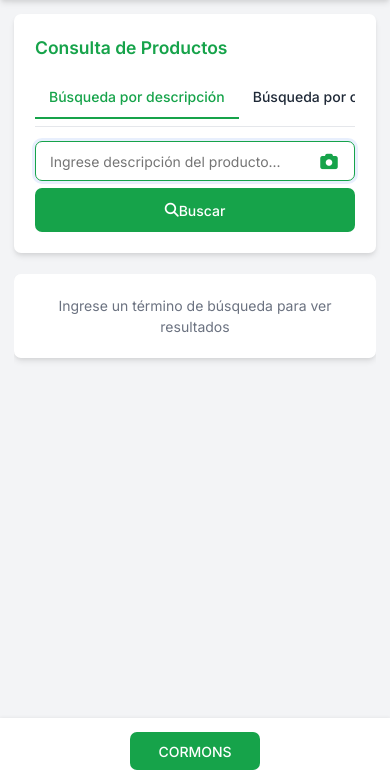
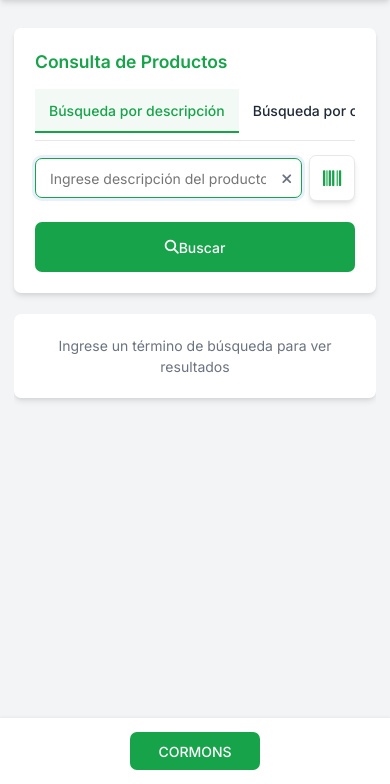
Before and after one commit to gerotorres/Cormons, a Django app: page / in a window 390 px wide. Shown: the part 60-844 px from the top of the page. Run offline with Django 5.2, Linux system fonts and the light colour scheme; a user stored in the database is signed in.

Commit message:
cambios actualizados

```diff
--- a/web/static/web/css/styles.css
+++ b/web/static/web/css/styles.css
@@ -506,3 +506,212 @@
     gap: 0.5rem;
   }
 }
+
+/* Nueva estructura del input con botón X */
+.search-input-wrapper {
+  position: relative;
+  flex: 1;
+  min-width: 200px;
+  width: 100%;
+}
+
+.search-input {
+  width: 100%;
+  padding: 0.75rem 1rem;
+  padding-right: 2.5rem; /* Espacio para el botón X */
+  border: 1px solid var(--border-color);
+  border-radius: var(--radius);
+  transition: var(--transition);
+  font-size: 1rem;
+}
+
+.clear-search-button {
+  position: absolute;
+  right: 10px;
+  top: 50%;
+  transform: translateY(-50%);
+  background: none;
+  border: none;
+  color: var(--text-light);
+  cursor: pointer;
+  font-size: 1rem;
+  z-index: 2;
+}
+
+/* Botón de escáner de código de barras */
+.search-input-group {
+  display: flex;
+  align-items: center;
+  gap: 0.75rem;
+  margin-bottom: 1rem;
+  width: 100%;
+}
+
+.barcode-scanner-container {
+  display: flex;
+  align-items: center;
+}
+
+.barcode-scanner-button {
+  background-color: var(--card-color);
+  color: var(--primary-color);
+  border: 1px solid var(--border-color);
+  border-radius: var(--radius);
+  width: 64px;
+  height: 64px;
+  display: flex;
+  align-items: center;
+  justify-content: center;
+  cursor: pointer;
+  transition: var(--transition);
+  box-shadow: var(--shadow);
+}
+
+.barcode-scanner-button:hover {
+  background-color: var(--bg-color);
+  transform: translateY(-2px);
+}
+
+.barcode-scanner-button i {
+  font-size: 2rem;
+}
+
+/* Ajustes para móviles */
+@media (max-width: 768px) {
+  .search-form {
+    display: flex;
+    flex-direction: column;
+    width: 100%;
+  }
+
+  .search-input-group {
+    flex-direction: row;
+    align-items: center;
+    gap: 0.5rem;
+    width: 100%;
+  }
+
+  .search-input-wrapper {
+    flex: 1;
+  }
+
+  .search-button {
+    width: 100%;
+    height: 50px;
+  }
+
+  .barcode-scanner-button {
+    width: 52px;
+    height: 52px;
+  }
+
+  .barcode-scanner-button i {
+    font-size: 1.5rem;
+  }
+}
+
+@media (max-width: 480px) {
+  .search-input-group {
+    flex-direction: row;
+  }
+
+  .barcode-scanner-button {
+    width: 46px;
+    height: 46px;
+  }
+
+  .barcode-scanner-button i {
+    font-size: 1.3rem;
+  }
+}
+
+/* Mejoras generales de usabilidad */
+.search-tabs {
+  display: flex;
+  margin-bottom: 1rem;
+  border-bottom: 1px solid var(--border-color);
+  overflow-x: auto;
+  scrollbar-width: none; /* Firefox */
+  -ms-overflow-style: none; /* IE and Edge */
+}
+
+.search-tabs::-webkit-scrollbar {
+  display: none; /* Chrome, Safari, Opera */
+}
+
+.search-tab {
+  padding: 0.75rem 1rem;
+  cursor: pointer;
+  border-bottom: 2px solid transparent;
+  transition: var(--transition);
+  font-weight: 500;
+  white-space: nowrap;
+  text-align: center;
+  flex: 1;
+}
+
+.search-tab.active {
+  border-bottom-color: var(--primary-color);
+  color: var(--primary-color);
+  background-color: rgba(22, 163, 74, 0.05);
+}
+
+/* Mejoras en contraste de texto */
+.product-name {
+  font-size: 1.25rem;
+  font-weight: 600;
+  margin-bottom: 0.5rem;
+  color: var(--text-color);
+}
+
+.meta-item {
+  display: flex;
+  align-items: center;
+  color: var(--text-light);
+  font-size: 1rem;
+  margin-bottom: 0.5rem;
+}
+
+/* Destacar estado de stock */
+.stock-available {
+  color: var(--success-color);
+  font-weight: 500;
+}
+
+.stock-low {
+  color: var(--warning-color);
+  font-weight: 500;
+}
+
+.stock-unavailable {
+  color: var(--danger-color);
+  font-weight: 500;
+}
+
+/* Mejoras en la tabla de productos */
+.products-table th {
+  background-color: var(--bg-color);
+  color: var(--text-color);
+  font-weight: 600;
+  text-align: left;
+  padding: 0.75rem 1rem;
+  border-bottom: 1px solid var(--border-color);
+}
+
+.products-table td {
+  padding: 1rem;
+  border-bottom: 1px solid var(--border-color);
+}
+
+/* Mejoras en espaciado general */
+.main-content {
+  margin-top: calc(var(--header-height) + 1rem);
+  padding: 1rem;
+  flex: 1;
+  display: flex;
+  flex-direction: column;
+  max-width: 800px;
+  width: 100%;
+  margin-left: auto;
+  margin-right: auto;
+}
--- a/web/static/web/js/buscador.js
+++ b/web/static/web/js/buscador.js
@@ -21,6 +21,10 @@ document.addEventListener('DOMContentLoaded', function() {
             tabCodigo.classList.remove('active');
             busquedaPorDescripcion = true;
             searchQuery.placeholder = "Ingrese descripción del producto...";
+            // Limpiar el campo de búsqueda al cambiar de pestaña
+            searchQuery.value = '';
+            // Enfocar el campo de búsqueda
+            searchQuery.focus();
         }
     });
 
@@ -30,6 +34,10 @@ document.addEventListener('DOMContentLoaded', function() {
             tabDescripcion.classList.remove('active');
             busquedaPorDescripcion = false;
             searchQuery.placeholder = "Ingrese código del producto...";
+            // Limpiar el campo de búsqueda al cambiar de pestaña
+            searchQuery.value = '';
+            // Enfocar el campo de búsqueda
+            searchQuery.focus();
         }
     });
 
@@ -47,7 +55,7 @@ document.addEventListener('DOMContentLoaded', function() {
         buscarProductos(query, busquedaPorDescripcion ? 'descripcion' : 'codigo');
     });
 
-    // Funcionalidad del botón de cámara (simulación)
+    // Funcionalidad del botón de cámara
     document.getElementById('camera-btn').addEventListener('click', function() {
         mostrarMensaje("Funcionalidad de escaneo de código de barras no disponible en esta versión");
     });
@@ -214,6 +222,12 @@ document.addEventListener('DOMContentLoaded', function() {
     document.getElementById('cormons-btn').addEventListener('click', function() {
         mostrarMensaje("Funcionalidad CORMONS iniciada");
     });
+
+    // Agregar funcionalidad para limpiar búsqueda con botón X
+    document.getElementById('clear-search').addEventListener('click', function() {
+        searchQuery.value = '';
+        searchQuery.focus();
+    });
 });
 
 document.addEventListener('DOMContentLoaded', function() {
--- a/web/templates/web/buscador.html
+++ b/web/templates/web/buscador.html
@@ -1,4 +1,4 @@
-<!-- web/templates/web/buscador.html -->
+<!-- web/templates/web/buscador.html modificado -->
 {% load static %}
 <!DOCTYPE html>
 <html lang="es">
@@ -69,16 +69,25 @@
 
                 <form id="search-form" class="search-form">
                     <div class="search-input-group">
+                        <div class="search-input-wrapper">
                             <input
                                 type="text"
                                 id="search-query"
                                 class="search-input"
                                 placeholder="Ingrese descripción del producto..."
                                 autocomplete="off">
-                        <button type="button" id="camera-btn" class="camera-button">
-                            <i class="fas fa-camera"></i>
+                            <button type="button" id="clear-search" class="clear-search-button">
+                                <i class="fas fa-times"></i>
                             </button>
                         </div>
+
+                        <div class="barcode-scanner-container">
+                            <button type="button" id="camera-btn" class="barcode-scanner-button">
+                                <i class="fas fa-barcode"></i>
+                            </button>
+                        </div>
+                    </div>
+
                     <button type="submit" class="search-button">
                         <i class="fas fa-search"></i> Buscar
                     </button>
```
Also changed, not shown: db.sqlite3. Lines whose indentation alone changed are shown as unchanged.
